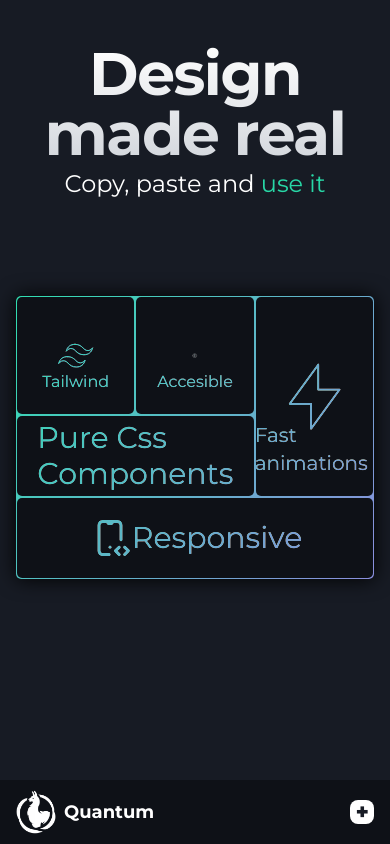
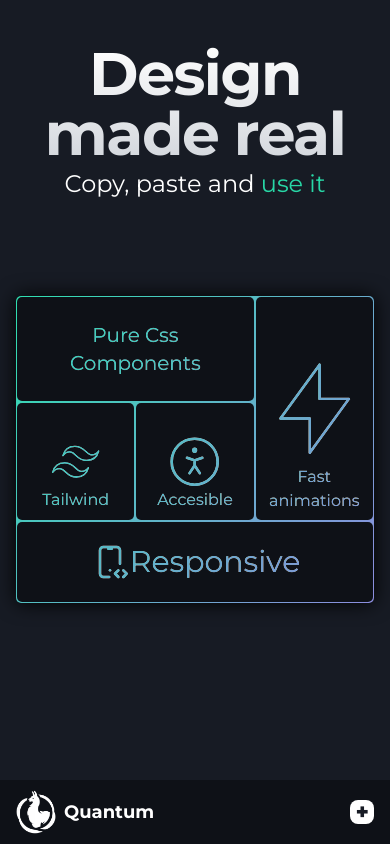
Before and after one commit to pa-ku/quantum_ui, a React (Vite) app: page / in a window 390 px wide. Built offline with nearby package versions, Linux system fonts and the light colour scheme.

Commit message:
update mobile bentobox

```diff
--- a/src/index.css
+++ b/src/index.css
@@ -321,5 +321,4 @@ h2 {
   align-items: center;
   justify-content: center;
   border-radius: 5px;
-  padding: 1em;
 }
--- a/src/pages/Home.jsx
+++ b/src/pages/Home.jsx
@@ -27,7 +27,7 @@ function Banner() {
 function BentoBox() {
   const tailwindLogo = (
     <svg
-      className="p-5"
+      className="h-full w-full md:h-20 md:w-20"
       viewBox="0 0 24 24"
       strokeWidth="0.5"
       stroke="currentColor"
@@ -42,7 +42,7 @@ function BentoBox() {
 
   const accesLogo = (
     <svg
-      className="p-10"
+      className="h-full w-full md:h-20 md:w-20"
       viewBox="0 0 24 24"
       stroke-width="1"
       stroke="#ffffff"
@@ -59,6 +59,7 @@ function BentoBox() {
 
   const boltLogo = (
     <svg
+      className="h-full w-full md:h-20 md:w-20"
       viewBox="0 0 24 24"
       stroke-width="0.5"
       stroke="#ffffff"
@@ -73,10 +74,7 @@ function BentoBox() {
 
   const mobileLogo = (
     <svg
-      xmlns="http://www.w3.org/2000/svg"
-      class="icon icon-tabler icon-tabler-device-mobile-code"
-      width="44"
-      height="44"
+      className="h-10 w-10 md:h-10 md:w-10"
       viewBox="0 0 24 24"
       stroke-width="1.5"
       stroke="#ffffff"
@@ -96,31 +94,35 @@ function BentoBox() {
   return (
     <>
       <div className="grid shadow-center shadow-black">
-        <div className="box">
-          <div className="content relative h-full min-w-full">
-            {tailwindLogo}
-            <p className="absolute bottom-5">Tailwind</p>
+        <div className="box col-span-2">
+          <div className="content h-full p-6 text-center text-xl md:text-3xl">
+            Pure Css Components
+          </div>
+        </div>
+        <div className="box relative row-span-2 w-full h-full">
+          <div className="content h-full w-full">
+            {boltLogo}
+            <p className="absolute bottom-2 text-center md:text-xl">
+              Fast animations
+            </p>
           </div>
         </div>
         <div className="box">
-          <div className="content relative h-full w-full">
-            {accesLogo}
-            <p className="absolute bottom-5">Accesible</p>
+          <div className="content relative h-full min-w-full p-7">
+            {tailwindLogo}
+            <p className="absolute bottom-2">Tailwind</p>
           </div>
         </div>
 
-        <div className="box relative row-span-2 h-full">
-          <div className="content h-full w-full">
-            {boltLogo}
-            <p className="absolute bottom-5 text-xl">Fast animations </p>
+        <div className="box">
+          <div className="content relative h-full w-full p-7">
+            {accesLogo}
+            <p className="absolute bottom-2">Accesible</p>
           </div>
         </div>
 
-        <div className="box col-span-2">
-          <div className="content h-20 text-3xl">Pure Css Components</div>
-        </div>
         <div className="box col-span-3">
-          <div className="content h-20 text-3xl">
+          <div className="content h-20 p-10 text-3xl">
             {mobileLogo}
             <p>Responsive</p>
           </div>
```
